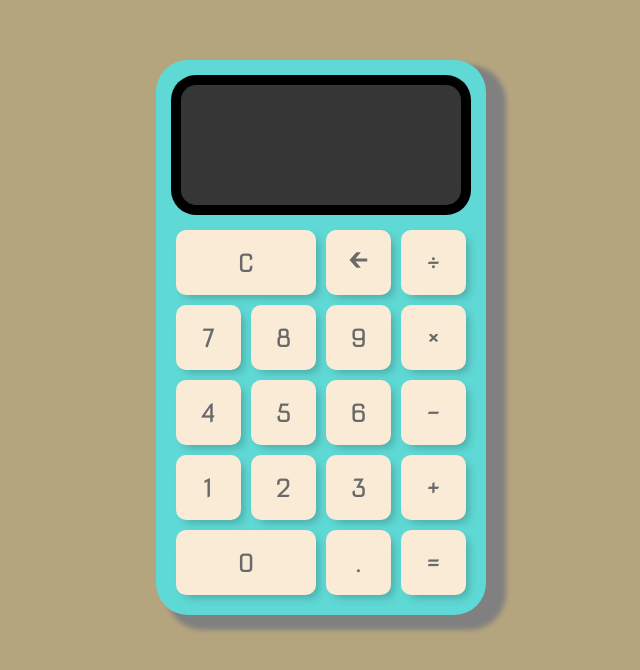
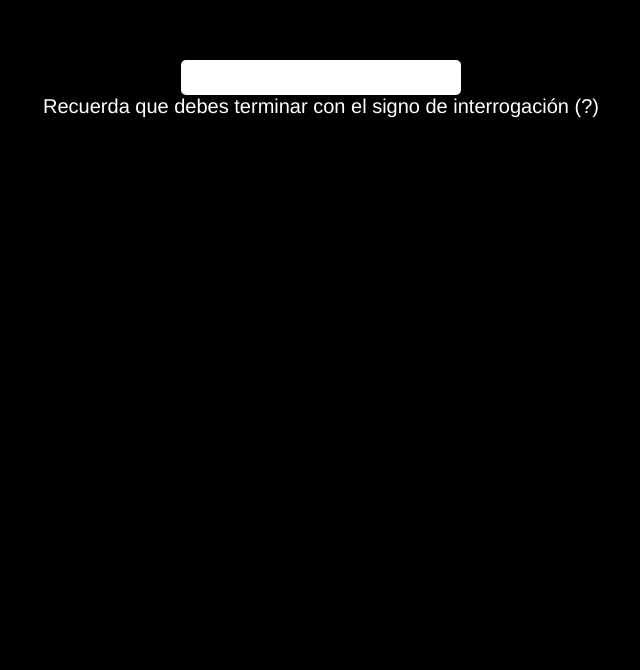
Before and after one commit to B1ueFeet/pw_u2_p5_sc, a Vue app: page / in a window 1280 px wide. Shown: the top 670 px of the page, without its empty margins (319-959 px from the left). Built offline with nearby package versions, Linux system fonts and the light colour scheme.

Commit message:
TALLER 21

```diff
--- a/src/App.vue
+++ b/src/App.vue
@@ -1,27 +1,26 @@
 <template>
-  <calculator/>
+  <Pregunta />
 </template>
 
 <script>
-import Calculator from './components/Calculator.vue';
+import Pregunta from "./components/Pregunta.vue";
 
 export default {
-  name: 'App',
+  name: "App",
   components: {
-    Calculator
+    Pregunta,
   },
-  methods:{
-    getVal(){
-      return 5+5*100
-    }
-  }
-}
+  methods: {
+    calcularValor() {
+      return 5 + 5 + 10;
+    },
+  },
+};
 </script>
 
 <style>
 #app {
-  display: flex;
-  flex-direction: column;
+  font-family: Avenir, Helvetica, Arial, sans-serif;
   text-align: center;
   align-items: center;
   -webkit-font-smoothing: antialiased;
--- a/src/components/Calculator.vue
+++ /dev/null
@@ -1,168 +0,0 @@
-<template>
-  <div class="calculator">
-    <div class="display">
-      <p>{{ lbl_prev }}</p>
-      <h1>{{ lbl_res }}</h1>
-    </div>
-    <button @click="btn_AC()" class="span_2"  >C</button>
-    <button @click="btn_borrar()"             >&#129136;</button>
-    <button @click="btn_div()"                >&#247;</button>
-    <button @click="btn_siete()"              >7</button>
-    <button @click="btn_ocho()"               >8</button>
-    <button @click="btn_nueve()"              >9</button>
-    <button @click="btn_mult()"               >&#215;</button>
-    <button @click="btn_cuatro()"             >4</button>
-    <button @click="btn_cinco()"              >5</button>
-    <button @click="btn_seis()"               >6</button>
-    <button @click="btn_resta()"              >&#8722;</button>
-    <button @click="btn_uno()"                >1</button>
-    <button @click="btn_dos()"                >2</button>
-    <button @click="btn_tres()"               >3</button>
-    <button @click="btn_suma()"               >&#43;</button>
-    <button @click="btn_cero()" class="span_2">0</button>
-    <button @click="btn_punto()"              >&#46;</button>
-    <button @click="resultado()"              >&#61;</button>
-  </div>
-</template>
-
-<!--   ----------------------------------------------------------------------------------   -->
-
-<script>
-export default {
-  data() {
-    return {
-      lbl_prev: "",
-      lbl_res:  "",
-    };
-  },
-  methods: {
-    btn_uno() {
-      this.lbl_prev =this.lbl_prev + " 1 ";
-    },
-    btn_dos() {
-      this.lbl_prev =this.lbl_prev + " 2 ";
-    },
-    btn_tres() {
-      this.lbl_prev =this.lbl_prev + " 3 ";
-    },
-    btn_cuatro() {
-      this.lbl_prev =this.lbl_prev + " 4 ";
-    },
-    btn_cinco() {
-      this.lbl_prev =this.lbl_prev + " 5 ";
-    },
-    btn_seis() {
-      this.lbl_prev =this.lbl_prev + " 6 ";
-    },
-    btn_siete() {
-      this.lbl_prev =this.lbl_prev + " 7 ";
-    },
-    btn_ocho() {
-      this.lbl_prev =this.lbl_prev + " 8 ";
-    },
-    btn_nueve() {
-      this.lbl_prev =this.lbl_prev + " 9 ";
-    },
-    btn_cero() {
-      this.lbl_prev =this.lbl_prev + " 0 ";
-    },
-    btn_suma() {
-      this.lbl_prev =this.lbl_prev + " + ";
-    },
-    btn_resta() {
-      this.lbl_prev =this.lbl_prev + " - ";
-    },
-    btn_mult() {
-      this.lbl_prev =this.lbl_prev + " * ";
-    },
-    btn_div() {
-      this.lbl_prev =this.lbl_prev + " / ";
-    },
-    btn_AC() {
-      this.lbl_prev  = "";
-    },
-    btn_borrar() {
-      this.lbl_prev =this.lbl_prev.substring(0,this.lbl_prev.length - 2);
-    },
-
-    btn_punto() {
-      this.lbl_prev =this.lbl_prev + " . ";
-    },
-
-    resultado() {
-      console.log(this.lbl_prev);
-      let resultado = eval(this.lbl_prev.replace(/\s+/g, "")
-      );
-      console.log(resultado);
-      this.lbl_res= resultado;
-    },
-  },
-};
-</script>
-
-<!--   ----------------------------------------------------------------------------------   -->
-
-<style>
-@import url("https://fonts.googleapis.com/css2?family=Nova+Square&display=swap");
-* {
-  color: white;
-  font-family: "Nova Square", sans-serif;
-}
-.container {
-  display: flex;
-  justify-content: center;
-  align-items: center;
-  flex-direction: column;
-}
-
-.calculator {
-  display: grid;
-  /* grid-template-columns: 75px 75px 75px 75px 75px; */
-  grid-template-columns: repeat(4, 75px);
-  grid-template-rows: 150px repeat(5, 75px);
-  background: #5fd9d5;
-  padding: 15px;
-  border-radius: 32px;
-  box-shadow: 15px 10px 5px 5px gray;
-  width: fit-content;
-  align-content: center;
-}
-
-button {
-  cursor: pointer;
-  border-radius: 10px;
-  padding: 0;
-  border: none;
-  margin: 5px;
-  background: antiquewhite;
-  box-shadow: 5px 5px 10px -3px #00000040;
-  font-size: 25px;
-  color: dimgray;
-}
-
-button:active {
-  box-shadow: 0px 0px 10px -5px black;
-  background: gainsboro;
-}
-
-.display {
-  grid-column: span 4;
-  padding: 15px;
-  margin: 10px 10px 20px 10px;
-  background: #363636;
-  text-align: right;
-  color: white;
-  border-radius: 15px;
-  box-shadow: 0px 0px 0px 10px black;
-  display: grid;
-}
-body {
-  background: #b5a57f;
-}
-h1{
-  margin-bottom: 40px;
-}
-.span_2 {
-  grid-column: span 2;
-}
-</style>
--- /dev/null
+++ b/src/components/Pregunta.vue
@@ -0,0 +1,103 @@
+<template>
+  <img v-if="img" v-bind:src="img" alt="No se puede visualizar la imagen" />
+  <div class="dark"></div>
+  <div class="container">
+    <input v-model="pregunta" type="text" />
+    <p>Recuerda que debes terminar con el signo de interrogación (?)</p>
+    <div v-if=preguntaVal>
+      <h2>{{ pregunta }}</h2>
+      <h1>{{ respuesta }}</h1>
+    </div>
+  </div>
+</template>
+
+<script>
+export default {
+  data() {
+    return {
+      pregunta: null,
+      respuesta: null,
+      image: null,
+      preguntaVal: false,
+    };
+  },
+  methods: {
+    async consumirApi() {
+      this.think()
+      const { answer, image } = await fetch("https://yesno.wtf/api").then(
+        (respuesta) => respuesta.json()
+      );
+      console.log(answer);
+      console.log(image);
+      this.respuesta = answer === 'yes' ? 'SI¡' : 'NO';
+      this.img = image;
+    },
+    async think() {
+      this.respuesta = "pensando."
+
+      this.respuesta = "pensando.."
+      this.respuesta = "pensando..."
+      this.respuesta = "pensando...."
+    }
+  },
+  watch: {
+    pregunta(value, oldValue) {
+      this.preguntaVal = false;
+      console.log(value);
+      console.log(oldValue);
+      if (!value.includes("?")) return;
+      //Consumo del API:
+      this.consumirApi();
+      this.preguntaVal = true;
+    },
+  },
+};
+</script>
+
+<style scoped>
+.dark,
+img {
+  height: 100vh;
+  width: 100vw;
+  max-height: 100%;
+  max-width: 100%;
+  position: fixed;
+  top: 0px;
+  left: 0px;
+}
+
+.dark {
+  background: rgba(0, 0, 0, 0.3);
+}
+
+input:focus {
+  outline: none;
+}
+
+input {
+  width: 250px;
+  padding: 10px 15px;
+  border-radius: 5px;
+  border: none;
+  text-align: center;
+}
+
+.container {
+  position: relative;
+}
+
+p {
+  color: white;
+  font-size: 20px;
+  margin-top: 0px;
+}
+
+h1,
+h2 {
+  color: white;
+}
+
+h2 {
+  margin-top: 100px;
+}
+</style>
--- /dev/null
+++ b/src/components/pokemon.vue
@@ -0,0 +1,108 @@
+<template>
+  <div class="container">
+    <input v-model="id" v-on:keypress.ENTER="consumirApi" type="text" />
+    <p>Ingresa el numero en la POKEdex. Luego Presiona ENTER</p>
+
+    <div>
+        <form action="">
+            <label for="name">Nombre</label>
+            <label type="text" id="name" style="background: white;">{{ name }}</label>
+            <label for="weight">Peso</label>
+            <label type="text" id="weight" style="background: white;">{{ weight }}</label>
+            <label for="baseXp">Experiencia Base</label>
+            <label type="text" id="baseXp" style="background: white;">{{ baseXp }}</label>
+        </form>
+        </div>
+  </div>
+</template>
+
+<script>
+export default {
+  data() {
+    return {
+      name: null,
+      weight: null,
+      baseXp: null,
+      id: null,
+      respuesta: null,
+      image: null,
+      enterVal: false,
+    };
+  },
+  methods: {
+    construirUrl(){
+      return "https://pokeapi.co/api/v2/pokemon/" + id
+    },
+
+    async consumirAPI(id) {
+      const { name, weight, base_experience } = await fetch(
+        this.construirUrl()
+      ).then((respuesta) => respuesta.json());
+      this.name = name;
+      this.weight = weight;
+      this.experience = base_experience;
+    }
+  },
+  watch: {
+    pregunta(value, oldValue) {
+      this.enterVal = false;
+      console.log(value);
+      console.log(oldValue);
+      //Consumo del API:
+      this.consumirApi();
+      this.enterVal = true;
+    },
+  },
+
+};
+</script>
+
+<style scoped>
+.dark,
+img {
+  height: 100vh;
+  width: 100vw;
+  max-height: 100%;
+  max-width: 100%;
+  position: fixed;
+  top: 0px;
+  left: 0px;
+}
+
+.dark {
+  background: rgba(0, 0, 0, 0.3);
+}
+
+input:focus {
+  outline: none;
+}
+
+input {
+  width: 250px;
+  padding: 10px 15px;
+  border-radius: 5px;
+  border: none;
+  text-align: center;
+}
+
+.container {
+  position: relative;
+}
+
+p {
+  color: white;
+  font-size: 20px;
+  margin-top: 0px;
+}
+
+h1,
+h2 {
+  color: white;
+}
+
+h2 {
+  margin-top: 100px;
+}
+
+
+</style>
--- /dev/null
+++ b/src/css/styles.css
@@ -0,0 +1,3 @@
+body{
+    background: black;
+}
--- a/src/main.js
+++ b/src/main.js
@@ -1,4 +1,6 @@
 import { createApp } from 'vue'
 import App from './App.vue'
 
+import './css/styles.css'
+
 createApp(App).mount('#app')
```
